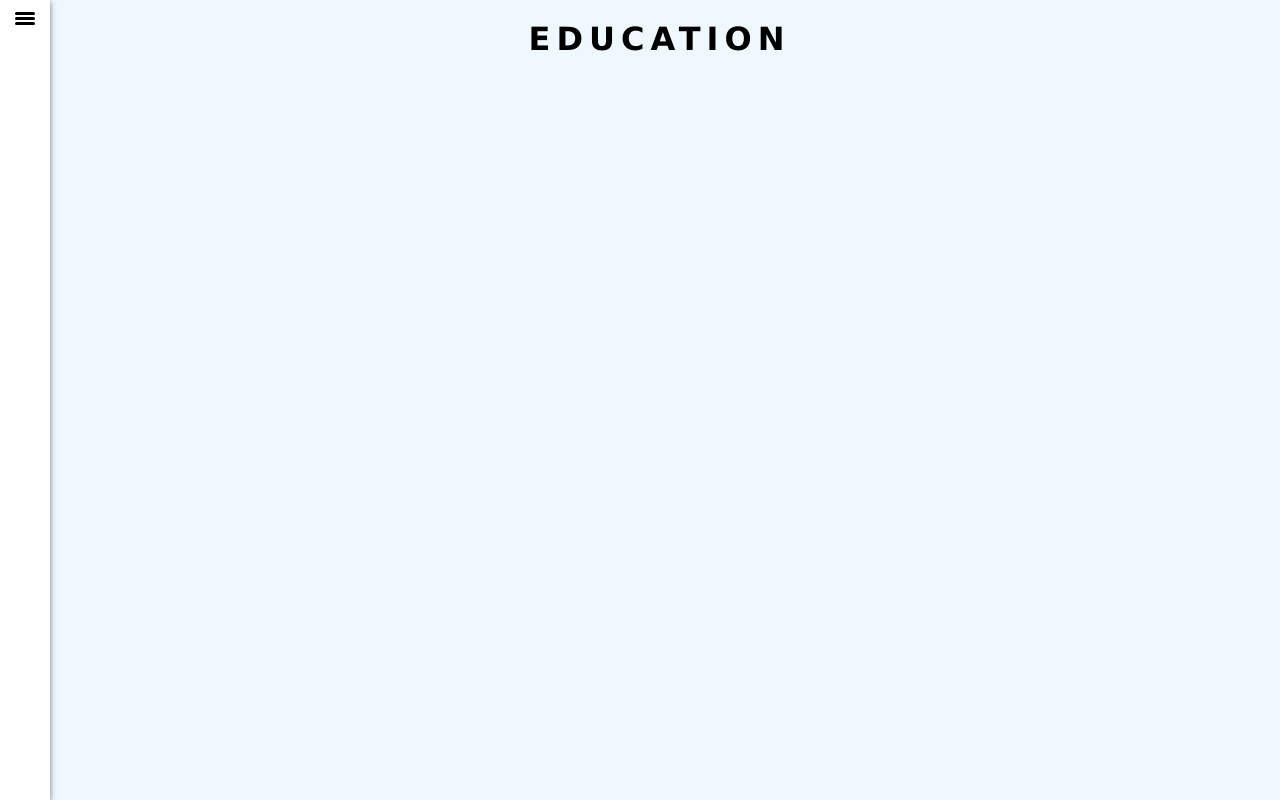
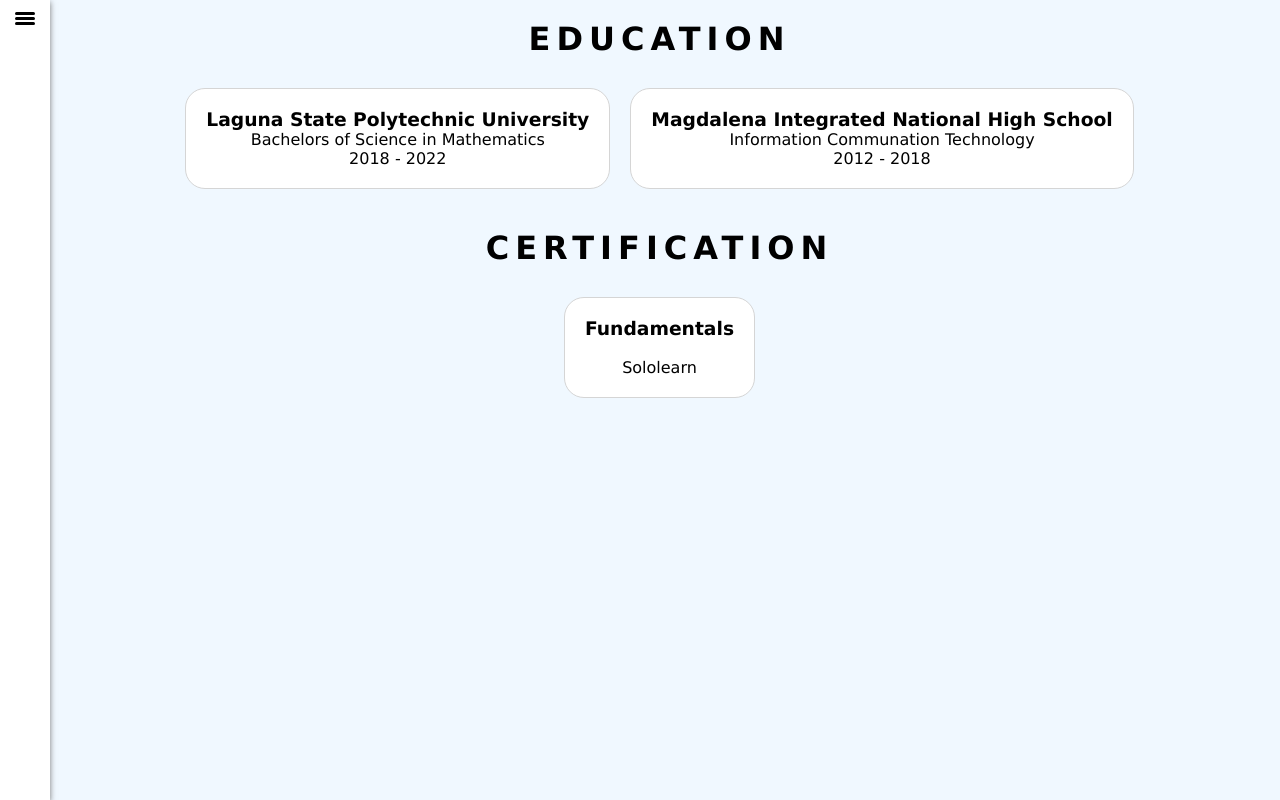
Before and after one commit to ErlJocson/my-portfolio, a React (Create React App) app: page /education in a window 1280 px wide. Built offline with nearby package versions, Linux system fonts and the light colour scheme.

Commit message:
created education section

```diff
--- a/src/App.js
+++ b/src/App.js
@@ -1,11 +1,6 @@
 import styled from "styled-components";
 import Navigation from "./components/Navigation";
-import {
-  About,
-  Certification,
-  Education,
-  Project,
-} from "./components/sections.js";
+import { About, Education, Project } from "./components/sections.js";
 import { BrowserRouter, Routes, Route } from "react-router-dom";
 
 function App() {
@@ -16,7 +11,6 @@ function App() {
         <Routes>
           <Route element={<About />} path="/my-portfolio" />
           <Route element={<Education />} path="/education" />
-          <Route element={<Certification />} path="/certification" />
           <Route element={<Project />} path="/project" />
         </Routes>
       </BrowserRouter>
--- a/src/components/Navigation.js
+++ b/src/components/Navigation.js
@@ -19,9 +19,6 @@ function Navigation() {
             </MyLink>
             <MyLink onClick={() => setShowNav(!showNav)} to="/education">
               education
-            </MyLink>
-            <MyLink onClick={() => setShowNav(!showNav)} to="/certification">
-              certification
             </MyLink>
             <MyLink onClick={() => setShowNav(!showNav)} to="/project">
               project
--- a/src/components/sections.js
+++ b/src/components/sections.js
@@ -1,6 +1,5 @@
 import About from "./sections/About";
-import Certification from "./sections/Certification";
 import Education from "./sections/Education";
 import Project from "./sections/Project";
 
-export { About, Certification, Education, Project };
+export { About, Education, Project };
--- a/src/components/sections/About.js
+++ b/src/components/sections/About.js
@@ -26,7 +26,7 @@ function About() {
         </Contact>
       </Container>
       <Container>
-        <Title>Skills</Title>
+        <Title>Related Skills</Title>
         <SkillsContainer>
           <p>Python</p>
           <p>Flask</p>
@@ -69,7 +69,7 @@ const Details = styled.div`
     letter-spacing: 2px;
     text-transform: uppercase;
     background-color: white;
-    border: 1px solid gray;
+    border: 1px solid rgb(213, 213, 213);
     width: 600px;
   }
 
@@ -85,7 +85,6 @@ const Details = styled.div`
 
   div:hover {
     box-shadow: 0 2px 6px rgb(118, 118, 118);
-    border: 1px solid aliceblue;
   }
 
   @media screen and (max-width: 1100px) {
@@ -143,7 +142,7 @@ const Contact = styled.div`
   display: flex;
   flex-direction: column;
   text-align: center;
-  border: 1px solid gray;
+  border: 1px solid rgb(213, 213, 213);
   padding: 10px;
   margin: 0 auto;
   width: 80%;
@@ -153,7 +152,6 @@ const Contact = styled.div`
   background-color: white;
   &:hover {
     box-shadow: 0 2px 6px rgb(118, 118, 118);
-    border: 1px solid aliceblue;
   }
 
   h3 {
@@ -201,12 +199,12 @@ const SkillsContainer = styled.div`
     text-transform: uppercase;
     border-radius: 20px;
     background-color: white;
-    border: 1px solid gray;
+    border: 1px solid rgb(213, 213, 213);
     cursor: pointer;
+    font-style: italic;
   }
 
   p:hover {
-    border: 1px solid aliceblue;
     box-shadow: 0 2px 6px rgb(118, 118, 118);
   }
 
--- a/src/components/sections/Certification.js
+++ /dev/null
@@ -1,12 +0,0 @@
-import Container from "./components/Container";
-import Title from "./components/Title";
-
-function Certification() {
-  return (
-    <Container>
-      <Title>Certification</Title>
-    </Container>
-  );
-}
-
-export default Certification;
--- a/src/components/sections/Education.js
+++ b/src/components/sections/Education.js
@@ -1,12 +1,59 @@
 import Container from "./components/Container";
 import Title from "./components/Title";
+import styled from "styled-components";
 
 function Education() {
   return (
-    <Container>
-      <Title>Education</Title>
-    </Container>
+    <>
+      <Container>
+        <Title>Education</Title>
+        <SomeContainer>
+          <EducationContainer>
+            <h3>Laguna State Polytechnic University</h3>
+            <p>Bachelors of Science in Mathematics</p>
+            <span>2018 - 2022</span>
+          </EducationContainer>
+          <EducationContainer>
+            <h3>Magdalena Integrated National High School</h3>
+            <p>Information Communation Technology</p>
+            <span>2012 - 2018</span>
+          </EducationContainer>
+        </SomeContainer>
+      </Container>
+      <Container>
+        <Title>Certification</Title>
+        <SomeContainer>
+          <CertificateContainer>
+            <h3>Fundamentals</h3>
+            <img src="" alt="" />
+            <p>Sololearn</p>
+          </CertificateContainer>
+        </SomeContainer>
+      </Container>
+    </>
   );
 }
 
 export default Education;
+
+const SomeContainer = styled.div`
+  display: flex;
+  flex-wrap: wrap;
+  justify-content: center;
+  margin-top: 20px;
+`;
+
+const EducationContainer = styled.div`
+  text-align: center;
+  margin: 10px;
+  padding: 20px;
+  border-radius: 20px;
+  background-color: white;
+  cursor: pointer;
+  border: 1px solid rgb(213, 213, 213);
+  &:hover {
+    box-shadow: 0 2px 6px rgb(118, 118, 118);
+  }
+`;
+
+const CertificateContainer = styled(EducationContainer)``;
```
